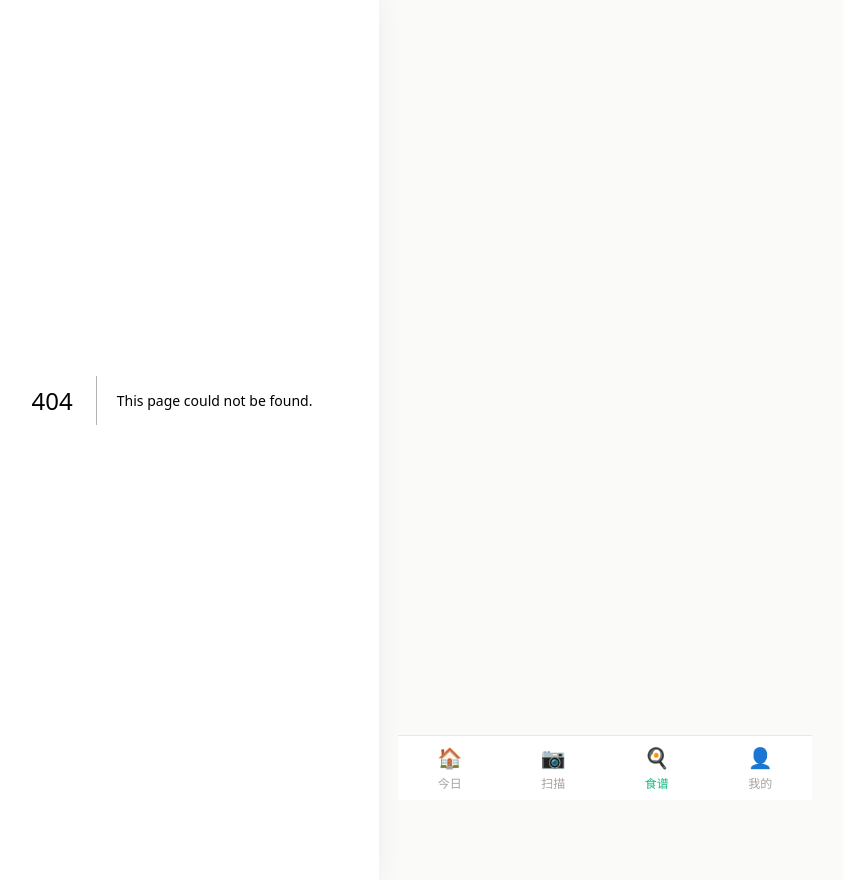
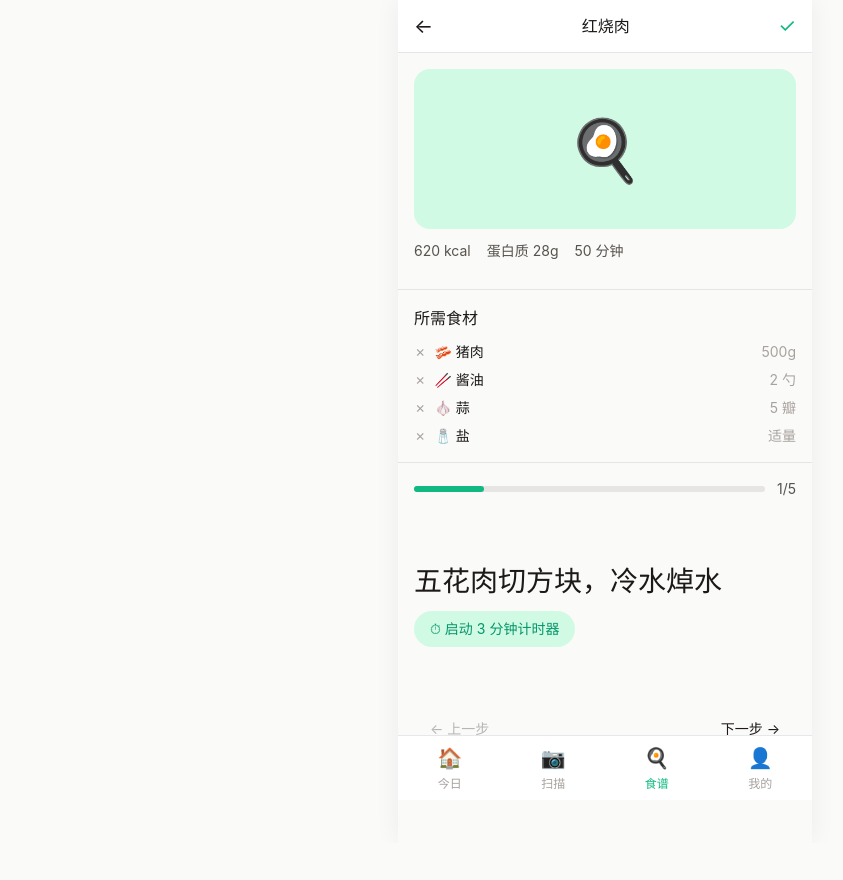
Before and after one commit to yasmin0528/FridgeMate, a Next.js app in the folder fridgemate/: page /recipes/braised_pork in a window 1280 px wide. Before the commit this address had no page. Shown: the whole page, without its empty margins (35-878 px from the left). After the commit the page ends 843 px from the top, so only its background shows below. Built offline with nearby package versions, Linux system fonts and the light colour scheme.

Commit message:
feat: P3b tutorial detail with steps + timer + quick checkin + visibility toast

```diff
--- /dev/null
+++ b/fridgemate/src/app/recipes/[id]/page.tsx
@@ -0,0 +1,291 @@
+"use client";
+
+import { useRouter } from "next/navigation";
+import { use, useState, useEffect, useRef } from "react";
+import { useRecipeStore } from "@/store/recipeStore";
+import { useFridgeStore } from "@/store/fridgeStore";
+import { useCheckinStore } from "@/store/checkinStore";
+import { INGREDIENT_BY_ID } from "@/mock/ingredients";
+import { CookingTimer } from "@/components/CookingTimer";
+
+interface PageProps {
+  params: Promise<{ id: string }>;
+}
+
+export default function RecipeDetailPage({ params }: PageProps) {
+  const { id } = use(params);
+  const router = useRouter();
+  const { getRecipe } = useRecipeStore();
+  const { selectedSet } = useFridgeStore();
+  const { recordCooking } = useCheckinStore();
+  const recipe = getRecipe(id);
+
+  const [stepIdx, setStepIdx] = useState(0);
+  const [timerMin, setTimerMin] = useState<number | null>(null);
+  const [showConfirm, setShowConfirm] = useState(false);
+  const [showVisToast, setShowVisToast] = useState(false);
+  const leftAtRef = useRef<number | null>(null);
+
+  // visibility detection: if user goes away ≥3s then returns, show toast
+  useEffect(() => {
+    const onVis = () => {
+      if (document.visibilityState === "hidden") {
+        leftAtRef.current = Date.now();
+      } else if (
+        document.visibilityState === "visible" &&
+        leftAtRef.current &&
+        Date.now() - leftAtRef.current > 3000
+      ) {
+        setShowVisToast(true);
+        leftAtRef.current = null;
+      }
+    };
+    document.addEventListener("visibilitychange", onVis);
+    return () => document.removeEventListener("visibilitychange", onVis);
+  }, []);
+
+  if (!recipe) {
+    return (
+      <main className="p-6">
+        <p>菜谱不存在</p>
+      </main>
+    );
+  }
+
+  const doCheckin = () => {
+    const { oldStreak, newStreak } = recordCooking(recipe.id);
+    router.push(
+      `/recipes/${recipe.id}/done?old=${oldStreak}&new=${newStreak}`
+    );
+  };
+
+  const isLastStep = stepIdx === recipe.steps.length - 1;
+  const step = recipe.steps[stepIdx];
+
+  return (
+    <main className="flex flex-col">
+      <header
+        className="flex items-center justify-between px-4 py-3 sticky top-0 bg-white z-10 border-b"
+        style={{ borderColor: "var(--color-border)" }}
+      >
+        <button onClick={() => router.back()} className="text-xl">
+          ←
+        </button>
+        <h1 className="font-medium truncate mx-2">{recipe.name}</h1>
+        <button
+          onClick={() => setShowConfirm(true)}
+          className="text-xl"
+          style={{ color: "var(--color-primary)" }}
+          aria-label="快捷打卡"
+        >
+          ✓
+        </button>
+      </header>
+
+      <section className="px-4 py-4 flex flex-col gap-3">
+        <div
+          className="w-full h-40 rounded-2xl flex items-center justify-center text-6xl"
+          style={{ backgroundColor: "var(--color-primary-light)" }}
+        >
+          🍳
+        </div>
+        <div
+          className="flex gap-4 text-sm"
+          style={{ color: "var(--color-text-secondary)" }}
+        >
+          <span>{recipe.kcal} kcal</span>
+          <span>蛋白质 {recipe.protein}g</span>
+          <span>{recipe.cookTimeMin} 分钟</span>
+        </div>
+        <div className="flex gap-2 flex-wrap">
+          {recipe.videoUrl && (
+            <a
+              href={recipe.videoUrl}
+              target="_blank"
+              rel="noopener noreferrer"
+              className="px-3 py-1.5 rounded-full text-sm border"
+              style={{ borderColor: "var(--color-border)" }}
+            >
+              🎥 看视频版
+            </a>
+          )}
+          {recipe.articleUrl && (
+            <a
+              href={recipe.articleUrl}
+              target="_blank"
+              rel="noopener noreferrer"
+              className="px-3 py-1.5 rounded-full text-sm border"
+              style={{ borderColor: "var(--color-border)" }}
+            >
+              📒 看图文版
+            </a>
+          )}
+        </div>
+      </section>
+
+      <section
+        className="px-4 py-4 border-t"
+        style={{ borderColor: "var(--color-border)" }}
+      >
+        <h2 className="font-medium mb-3">所需食材</h2>
+        <ul className="flex flex-col gap-2">
+          {recipe.ingredients.map((ref) => {
+            const ing = INGREDIENT_BY_ID.get(ref.id);
+            const has = selectedSet.has(ref.id);
+            return (
+              <li
+                key={ref.id}
+                className="flex items-center justify-between text-sm"
+              >
+                <span className="flex items-center gap-2">
+                  <span
+                    style={{
+                      color: has
+                        ? "var(--color-success)"
+                        : "var(--color-text-tertiary)",
+                    }}
+                  >
+                    {has ? "✓" : "✗"}
+                  </span>
+                  <span>
+                    {ing?.emoji} {ing?.name}
+                  </span>
+                </span>
+                <span style={{ color: "var(--color-text-tertiary)" }}>
+                  {ref.amount}
+                </span>
+              </li>
+            );
+          })}
+        </ul>
+      </section>
+
+      <section
+        className="px-4 py-4 border-t flex flex-col gap-4"
+        style={{ borderColor: "var(--color-border)" }}
+      >
+        <div className="flex items-center gap-3">
+          <div
+            className="flex-1 h-1.5 rounded-full"
+            style={{ backgroundColor: "var(--color-border)" }}
+          >
+            <div
+              className="h-full rounded-full"
+              style={{
+                width: `${((stepIdx + 1) / recipe.steps.length) * 100}%`,
+                backgroundColor: "var(--color-primary)",
+                transition: "width 0.3s",
+              }}
+            />
+          </div>
+          <span
+            className="text-sm"
+            style={{ color: "var(--color-text-secondary)" }}
+          >
+            {stepIdx + 1}/{recipe.steps.length}
+          </span>
+        </div>
+
+        <div
+          className="min-h-[180px] flex flex-col gap-3 justify-center"
+          style={{ fontSize: 28, lineHeight: "36px" }}
+        >
+          <div>{step.text}</div>
+          {step.timerMin !== undefined && (
+            <button
+              onClick={() => setTimerMin(step.timerMin!)}
+              className="self-start text-sm px-4 py-2 rounded-full"
+              style={{
+                backgroundColor: "var(--color-primary-light)",
+                color: "var(--color-primary-dark)",
+              }}
+            >
+              ⏱ 启动 {step.timerMin} 分钟计时器
+            </button>
+          )}
+        </div>
+
+        <div className="flex justify-between items-center">
+          <button
+            onClick={() => setStepIdx((i) => Math.max(0, i - 1))}
+            disabled={stepIdx === 0}
+            className="px-4 py-2 text-sm disabled:opacity-30"
+          >
+            ← 上一步
+          </button>
+          <button
+            onClick={() =>
+              setStepIdx((i) => Math.min(recipe.steps.length - 1, i + 1))
+            }
+            disabled={isLastStep}
+            className="px-4 py-2 text-sm disabled:opacity-30"
+          >
+            下一步 →
+          </button>
+        </div>
+
+        {isLastStep && (
+          <button
+            onClick={doCheckin}
+            className="w-full py-4 rounded-full text-white text-lg font-medium"
+            style={{ backgroundColor: "var(--color-primary)" }}
+          >
+            ✅ 已完成菜肴
+          </button>
+        )}
+      </section>
+
+      {timerMin !== null && (
+        <CookingTimer minutes={timerMin} onClose={() => setTimerMin(null)} />
+      )}
+
+      {showConfirm && (
+        <div className="fixed inset-0 bg-black/60 z-50 flex items-center justify-center px-6">
+          <div className="bg-white rounded-2xl p-6 w-full max-w-sm">
+            <h3 className="font-semibold mb-2">跟着外链做完了？</h3>
+            <p
+              className="text-sm mb-6"
+              style={{ color: "var(--color-text-secondary)" }}
+            >
+              确认要直接打卡吗？
+            </p>
+            <div className="flex gap-3">
+              <button
+                onClick={() => setShowConfirm(false)}
+                className="flex-1 py-2 rounded-full border"
+                style={{ borderColor: "var(--color-border)" }}
+              >
+                继续看教程
+              </button>
+              <button
+                onClick={() => {
+                  setShowConfirm(false);
+                  doCheckin();
+                }}
+                className="flex-1 py-2 rounded-full text-white"
+                style={{ backgroundColor: "var(--color-primary)" }}
+              >
+                ✓ 打卡
+              </button>
+            </div>
+          </div>
+        </div>
+      )}
+
+      {showVisToast && (
+        <div className="fixed bottom-24 left-1/2 -translate-x-1/2 z-40">
+          <button
+            onClick={() => {
+              setShowVisToast(false);
+              setShowConfirm(true);
+            }}
+            className="px-4 py-3 rounded-full text-white text-sm shadow-lg"
+            style={{ backgroundColor: "var(--color-text-primary)" }}
+          >
+            跟着视频做完了？一键打卡 →
+          </button>
+        </div>
+      )}
+    </main>
+  );
+}
```
